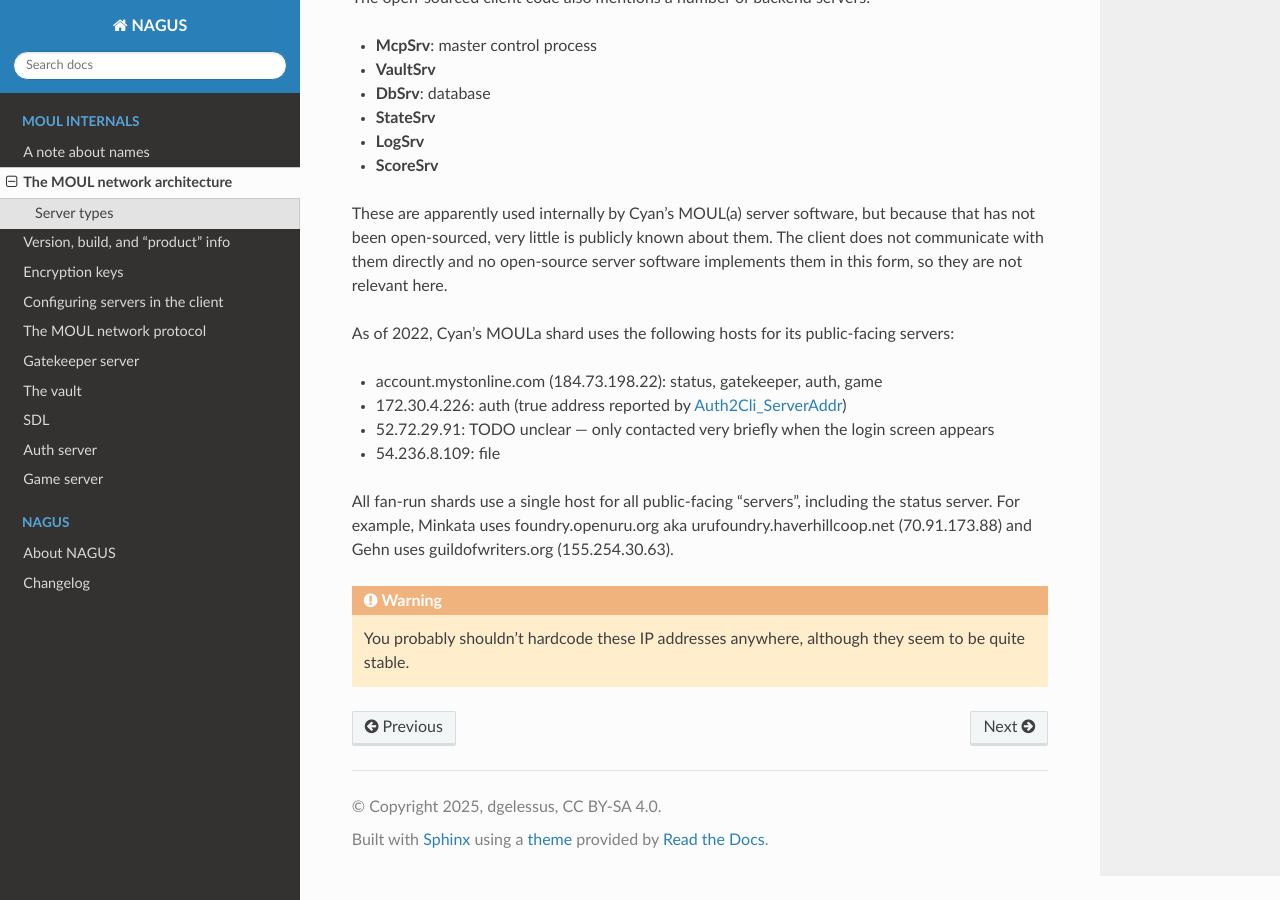
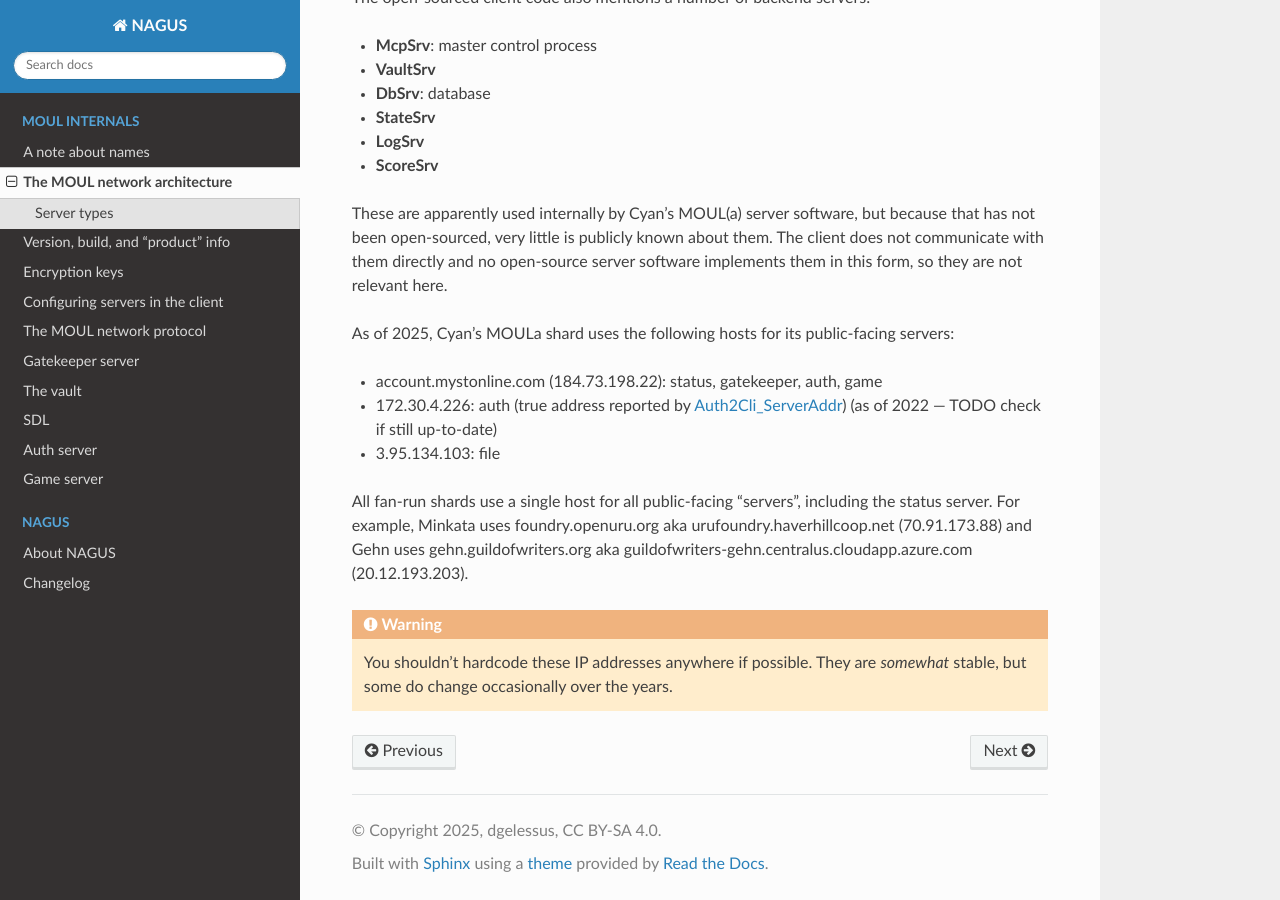
Before and after one commit to dgelessus/NAGUS, a Sphinx documentation site: the page built from docs/uru/architecture.rst, in a window 1280 px wide and 900 px high, scrolled down 1431 px. Built offline with Sphinx 7.4.7 and the Read the Docs theme 3.1.0, drawn with Linux system fonts in a browser that asks for light colours.

Commit message:
Update list of server IP addresses in network architecture docs

```diff
--- a/docs/uru/architecture.rst
+++ b/docs/uru/architecture.rst
@@ -121,21 +121,21 @@ The client does not communicate with them directly
 and no open-source server software implements them in this form,
 so they are not relevant here.
 
-As of 2022,
+As of 2025,
 Cyan's MOULa shard uses the following hosts for its public-facing servers:
 
 * account.mystonline.com (184.73.198.22): status, gatekeeper, auth, game
-* 172.30.4.226: auth (true address reported by :ref:`auth2cli_server_addr`)
-* 52.72.29.91: TODO unclear --- only contacted very briefly when the login screen appears
-* 54.236.8.109: file
+* 172.30.4.226: auth (true address reported by :ref:`auth2cli_server_addr`) (as of 2022 --- TODO check if still up-to-date)
+* 3.95.134.103: file
 
 All fan-run shards use a single host for all public-facing "servers",
 including the status server.
 For example,
 Minkata uses foundry.openuru.org aka urufoundry.haverhillcoop.net (70.91.173.88)
-and Gehn uses guildofwriters.org (155.254.30.63).
+and Gehn uses gehn.guildofwriters.org aka guildofwriters-gehn.centralus.cloudapp.azure.com (20.12.193.203).
 
 .. warning::
 
-  You probably shouldn't hardcode these IP addresses anywhere,
-  although they seem to be quite stable.
+  You shouldn't hardcode these IP addresses anywhere if possible.
+  They are *somewhat* stable,
+  but some do change occasionally over the years.
```
